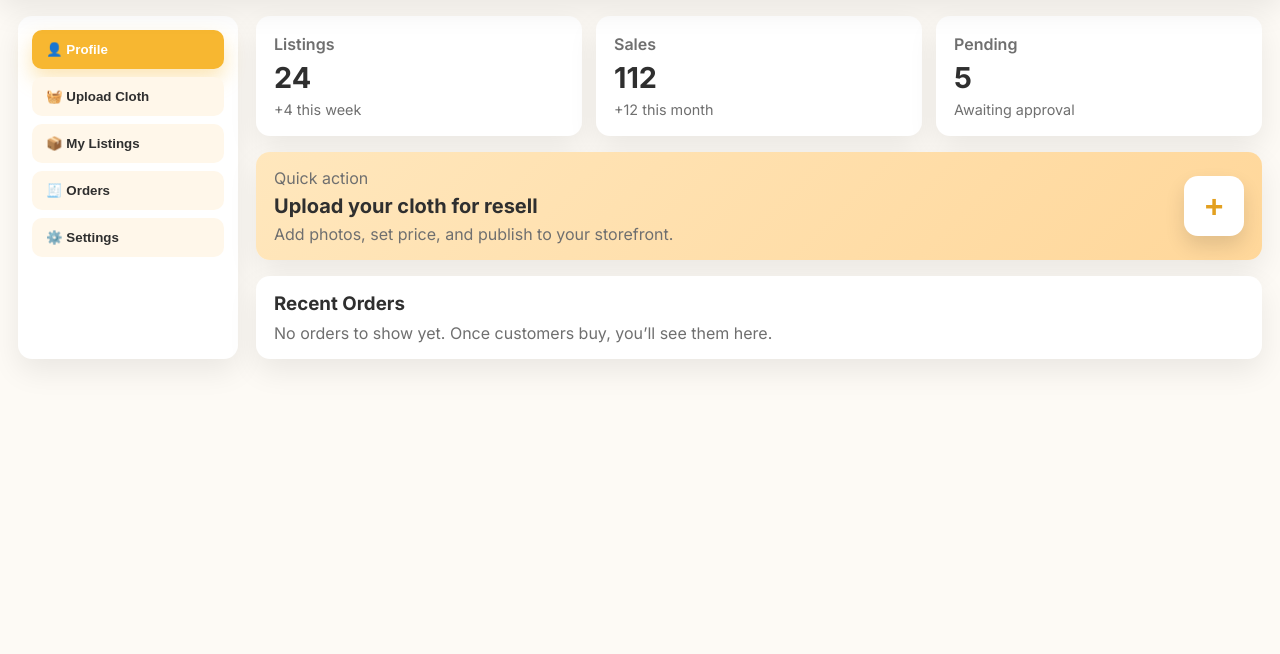
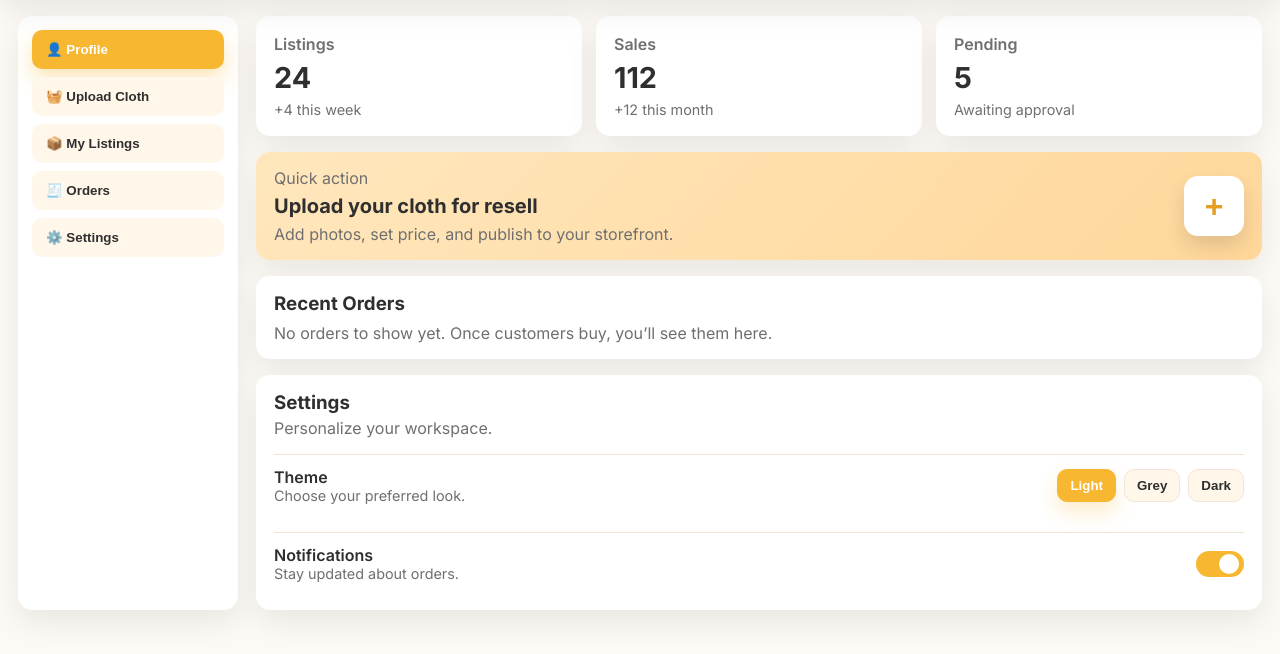
Before and after one commit to adityamerebhai/vastrado-otp, a website: page panel/seller/index.html in a window 1280 px wide. Shown: the part 66-720 px from the top of the page. Drawn offline with Linux system fonts and the light colour scheme.

Commit message:
Update panels, OTP flow, and profile logic

```diff
--- a/panel/seller/index.html
+++ b/panel/seller/index.html
@@ -16,8 +16,8 @@
             <div class="top-actions">
                 <button class="ghost-btn" aria-label="Notifications">🔔</button>
                 <div class="profile">
-                    <span class="avatar">S</span>
-                    <span class="profile-name">Seller</span>
+                    <span class="avatar" id="avatar">S</span>
+                    <span class="profile-name" id="profileName">Seller</span>
                 </div>
             </div>
         </header>
@@ -65,6 +65,34 @@
                     <h3>Recent Orders</h3>
                     <p class="muted">No orders to show yet. Once customers buy, you’ll see them here.</p>
                 </section>
+
+                <section class="card settings-card">
+                    <div class="settings-header">
+                        <h3>Settings</h3>
+                        <p class="muted">Personalize your workspace.</p>
+                    </div>
+                    <div class="setting-row">
+                        <div>
+                            <p class="setting-label">Theme</p>
+                            <p class="muted small">Choose your preferred look.</p>
+                        </div>
+                        <div class="theme-pills" id="themePills">
+                            <button class="pill" data-theme="light">Light</button>
+                            <button class="pill" data-theme="grey">Grey</button>
+                            <button class="pill" data-theme="dark">Dark</button>
+                        </div>
+                    </div>
+                    <div class="setting-row">
+                        <div>
+                            <p class="setting-label">Notifications</p>
+                            <p class="muted small">Stay updated about orders.</p>
+                        </div>
+                        <label class="toggle">
+                            <input type="checkbox" id="notifyToggle" checked>
+                            <span class="toggle-slider"></span>
+                        </label>
+                    </div>
+                </section>
             </main>
         </div>
     </div>
--- a/panel/seller/script.js
+++ b/panel/seller/script.js
@@ -12,3 +12,80 @@ if (uploadAction) {
     alert('Upload action triggered. Connect this to your upload flow.');
   });
 }
+
+// =====================
+// Profile name/avatar from stored username
+// =====================
+const storedUsername = localStorage.getItem('username');
+const profileNameEl = document.getElementById('profileName');
+const avatarEl = document.getElementById('avatar');
+if (storedUsername) {
+  profileNameEl.textContent = storedUsername;
+  const initial = storedUsername.trim().charAt(0).toUpperCase() || 'S';
+  avatarEl.textContent = initial;
+}
+
+// =====================
+// Theme switching
+// =====================
+const themePills = document.querySelectorAll('.pill');
+const themeMap = {
+  light: {
+    '--bg': '#fdfaf5',
+    '--card': '#ffffff',
+    '--primary': '#f7b731',
+    '--primary-strong': '#e3a020',
+    '--accent': '#ffdca4',
+    '--text': '#2f2f2f',
+    '--muted': '#6f6f6f',
+    '--shadow': '0 12px 30px rgba(0, 0, 0, 0.08)'
+  },
+  grey: {
+    '--bg': '#f4f4f6',
+    '--card': '#ffffff',
+    '--primary': '#f2b45a',
+    '--primary-strong': '#d89c45',
+    '--accent': '#f2d7a6',
+    '--text': '#2f2f2f',
+    '--muted': '#6a6a6a',
+    '--shadow': '0 10px 24px rgba(0, 0, 0, 0.08)'
+  },
+  dark: {
+    '--bg': '#1f1f24',
+    '--card': '#2a2a30',
+    '--primary': '#f7b731',
+    '--primary-strong': '#e3a020',
+    '--accent': '#3b2d16',
+    '--text': '#f5f5f5',
+    '--muted': '#b0b0b5',
+    '--shadow': '0 12px 30px rgba(0, 0, 0, 0.45)'
+  }
+};
+
+function applyTheme(name) {
+  const theme = themeMap[name] || themeMap.light;
+  Object.entries(theme).forEach(([k, v]) => {
+    document.documentElement.style.setProperty(k, v);
+  });
+  localStorage.setItem('sellerTheme', name);
+  themePills.forEach(p => p.classList.toggle('active', p.dataset.theme === name));
+}
+
+const savedTheme = localStorage.getItem('sellerTheme') || 'light';
+applyTheme(savedTheme);
+
+themePills.forEach(pill => {
+  pill.addEventListener('click', () => applyTheme(pill.dataset.theme));
+});
+
+// =====================
+// Settings toggles (mock)
+// =====================
+const notifyToggle = document.getElementById('notifyToggle');
+if (notifyToggle) {
+  const saved = localStorage.getItem('sellerNotify');
+  if (saved !== null) notifyToggle.checked = saved === 'true';
+  notifyToggle.addEventListener('change', () => {
+    localStorage.setItem('sellerNotify', notifyToggle.checked ? 'true' : 'false');
+  });
+}
--- a/panel/seller/style.css
+++ b/panel/seller/style.css
@@ -217,6 +217,98 @@ body {
     margin: 0 0 8px;
 }
 
+.settings-card {
+    display: flex;
+    flex-direction: column;
+    gap: 16px;
+}
+.settings-header h3 {
+    margin: 0 0 4px;
+}
+.setting-row {
+    display: flex;
+    align-items: center;
+    justify-content: space-between;
+    gap: 12px;
+    padding: 12px 0;
+    border-top: 1px solid #f1e6d6;
+}
+.setting-row:first-of-type {
+    border-top: none;
+    padding-top: 0;
+}
+.setting-label {
+    margin: 0;
+    font-weight: 600;
+}
+.small {
+    font-size: 0.9rem;
+}
+.theme-pills {
+    display: flex;
+    gap: 8px;
+}
+.pill {
+    padding: 8px 12px;
+    border-radius: 10px;
+    border: 1px solid #f1e6d6;
+    background: #fff7ea;
+    color: var(--text);
+    font-weight: 600;
+    cursor: pointer;
+    transition: transform 0.12s ease, box-shadow 0.2s ease, background 0.2s ease, color 0.2s ease;
+}
+.pill:hover {
+    transform: translateY(-1px);
+    box-shadow: 0 8px 16px rgba(0, 0, 0, 0.06);
+}
+.pill.active {
+    background: var(--primary);
+    color: #fff;
+    border-color: var(--primary);
+    box-shadow: 0 10px 20px rgba(247, 183, 49, 0.25);
+}
+
+.toggle {
+    position: relative;
+    width: 48px;
+    height: 26px;
+    display: inline-block;
+}
+.toggle input {
+    opacity: 0;
+    width: 0;
+    height: 0;
+}
+.toggle-slider {
+    position: absolute;
+    cursor: pointer;
+    top: 0;
+    left: 0;
+    right: 0;
+    bottom: 0;
+    background-color: #ddd;
+    transition: 0.2s;
+    border-radius: 999px;
+}
+.toggle-slider:before {
+    position: absolute;
+    content: "";
+    height: 20px;
+    width: 20px;
+    left: 3px;
+    bottom: 3px;
+    background-color: white;
+    transition: 0.2s;
+    border-radius: 50%;
+}
+.toggle input:checked + .toggle-slider {
+    background-color: var(--primary);
+}
+.toggle input:checked + .toggle-slider:before {
+    transform: translateX(20px);
+}
+
 /* Responsive */
 @media (max-width: 1020px) {
     .layout {
```
